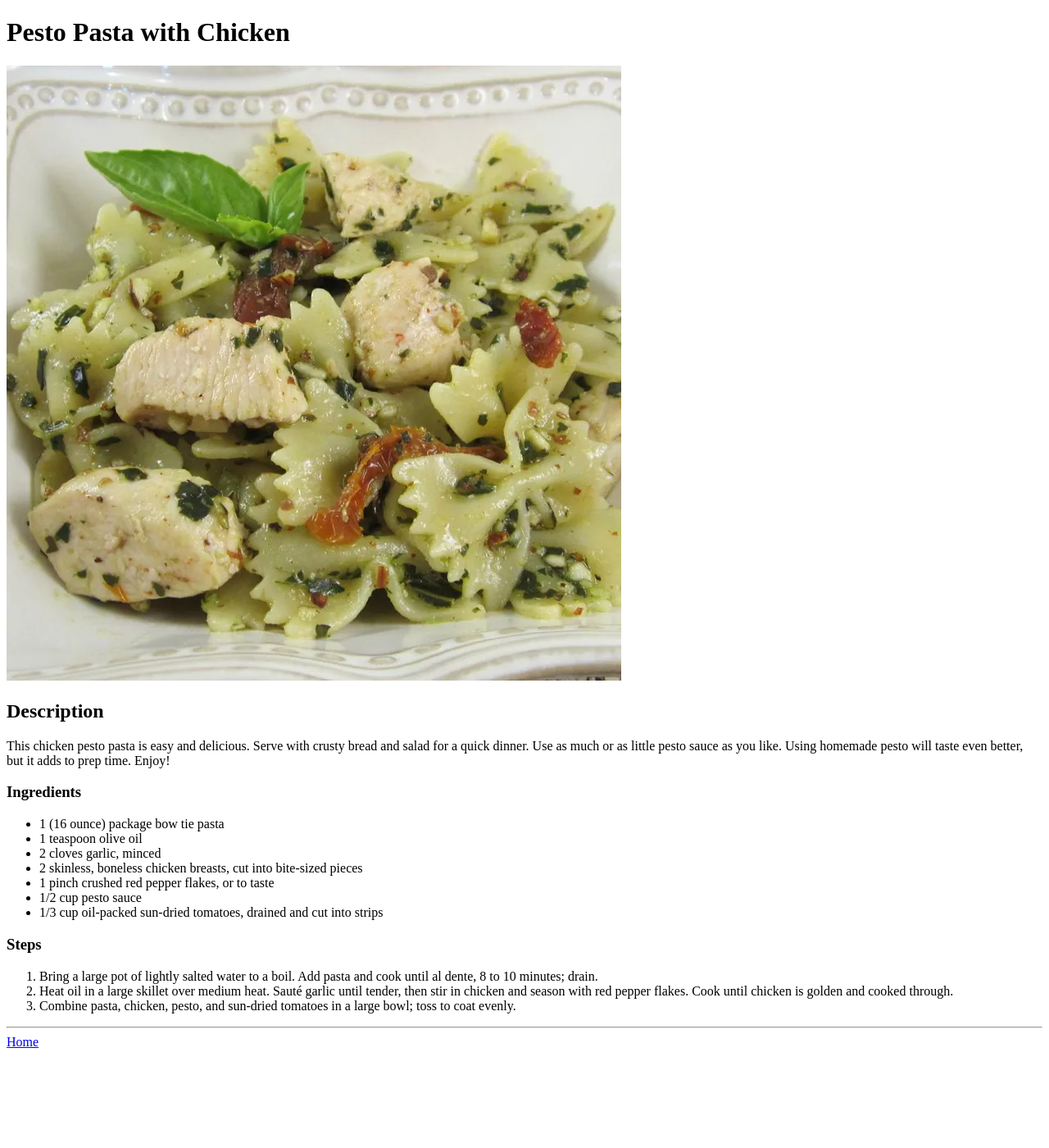
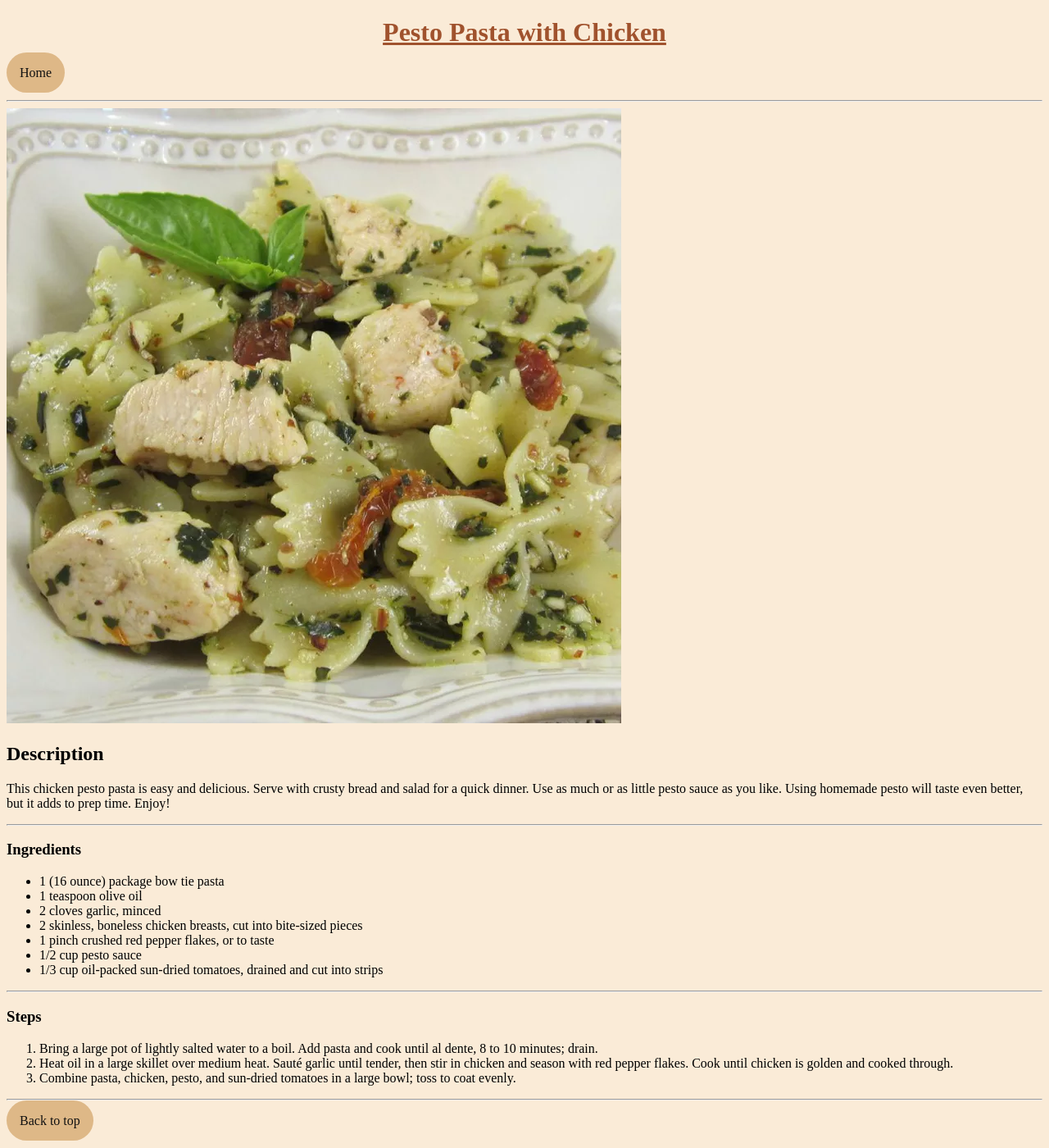
Before and after one commit to Luke-McMahon/odin-recipes, a plain HTML site: page recipes/pesto-pasta-chicken.html in a window 1280 px wide. Shown: the whole page at 82% size. Before the commit the page ends 1288 px from the top, so only its background shows below. Drawn offline with Linux system fonts and the light colour scheme.

Commit message:
feat: styling; scroll to top button

```diff
--- a/recipes/pesto-pasta-chicken.html
+++ b/recipes/pesto-pasta-chicken.html
@@ -5,10 +5,16 @@
     <meta charset="UTF-8">
     <meta name="viewport" content="width=device-width, initial-scale=1.0">
     <title>Odin Recipes | Pesto Pasta Chicken</title>
+    <link rel="stylesheet" href="../styles/style.css">
 </head>
 
 <body>
     <h1>Pesto Pasta with Chicken</h1>
+    <div class="nav">
+        <a href="../index.html">Home</a>
+    </div>
+
+    <hr />
 
     <img src="../images/pestopasta.webp" alt="An image of the pesto pasta" />
 
@@ -18,6 +24,7 @@
         much or as little pesto sauce as you like. Using homemade pesto will taste even better, but it adds to prep
         time. Enjoy!</p>
 
+    <hr />
 
     <h3>Ingredients</h3>
     <ul>
@@ -30,6 +37,7 @@
         <li>1/3 cup oil-packed sun-dried tomatoes, drained and cut into strips</li>
     </ul>
 
+    <hr />
 
     <h3>Steps</h3>
     <ol>
@@ -43,7 +51,10 @@
 
     <hr />
 
-    <a href="../index.html">Home</a>
+    <div class="nav">
+        <a onclick="document.body.scrollTop = 0; document.documentElement.scrollTop = 0">Back to top</a>
+    </div>
+
 
 </body>
 
--- /dev/null
+++ b/styles/style.css
@@ -0,0 +1,36 @@
+body {
+  background-color: antiquewhite;
+}
+
+h1 {
+  text-decoration: underline;
+  text-align: center;
+  color: sienna;
+}
+
+a {
+  background-color: burlywood;
+  border-radius: 3rem;
+  padding: 1rem;
+  text-decoration: none;
+  color: #111;
+}
+
+a:hover {
+  text-decoration: underline;
+  background-color: #fafce7;
+}
+
+.recipe-container {
+  display: grid;
+  align-items: center;
+  justify-content: center;
+  gap: 0.5rem;
+  padding-top: 0.5rem;
+  padding-bottom: 0.5rem;
+}
+
+.nav {
+  margin-top: 1rem;
+  margin-bottom: 1.5rem;
+}
```
Also changed, not shown: index.html (+5 -2 lines), recipes/lasagna.html (+16 -2 lines).
